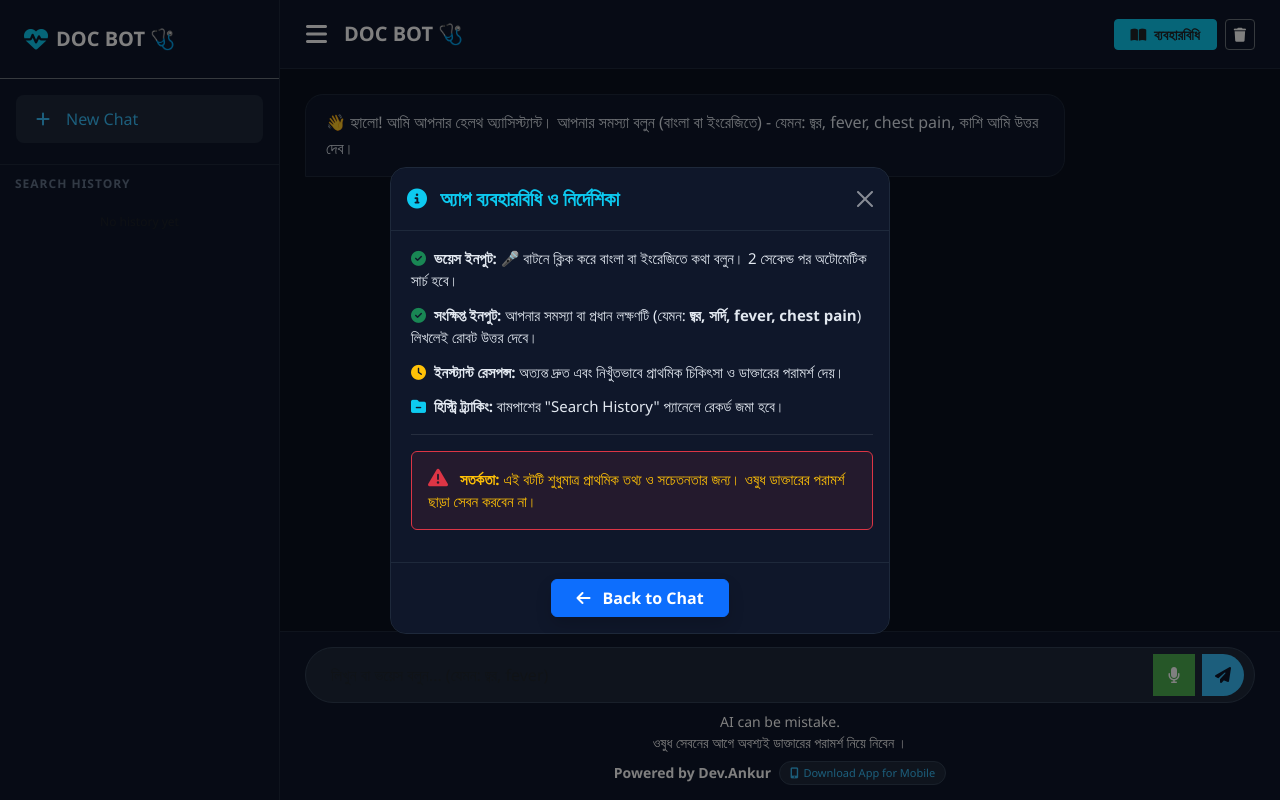
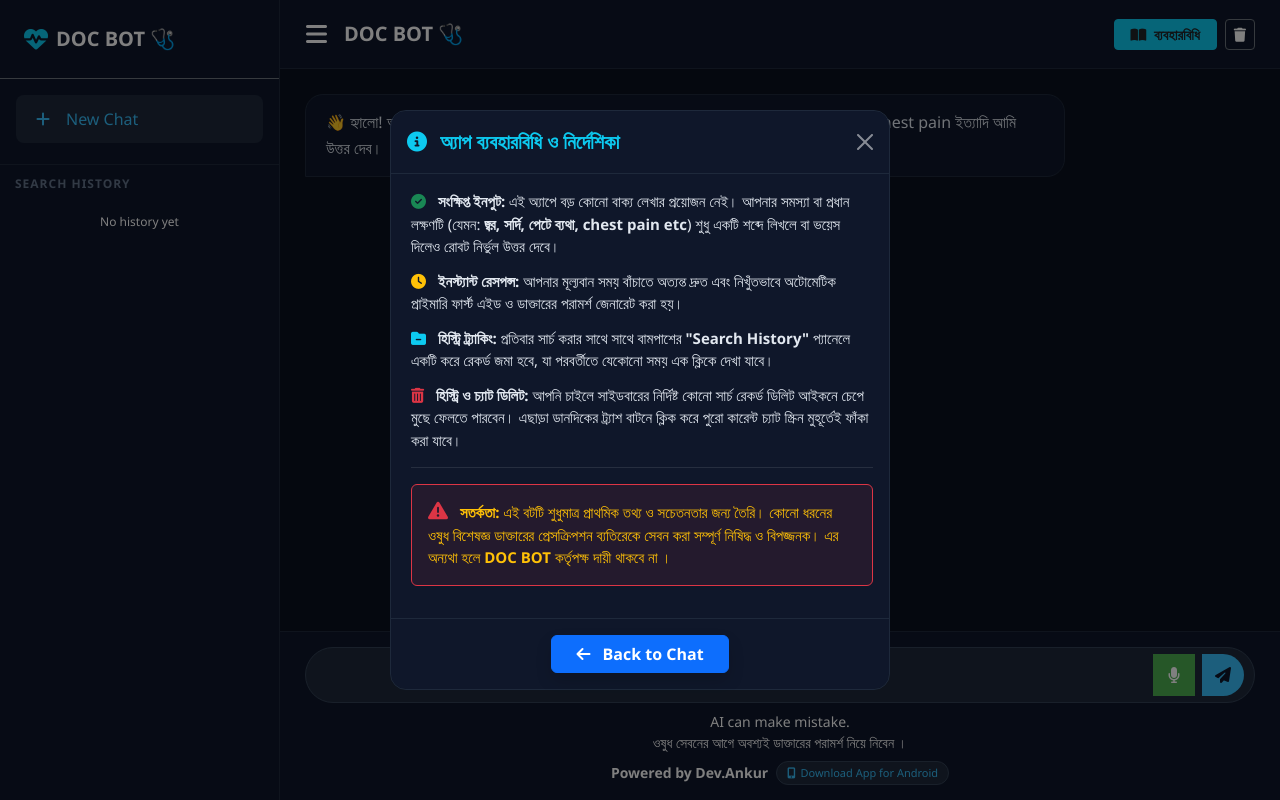
Before and after one commit to Saha-Pradyumna-Prasad/Doc_Bot, a Flask app: page / in a window 1280 px wide, after a click on "ব্যবহারবিধি". Run offline with Flask 3, Linux system fonts and the light colour scheme; some libraries are stand-ins or nearby versions.

Commit message:
Update index.html

```diff
--- a/templates/index.html
+++ b/templates/index.html
@@ -1,5 +1,5 @@
 <!DOCTYPE html>
-<html lang="en">
+<html lang="bn">
 <head>
     <meta charset="UTF-8">
     <meta name="viewport" content="width=device-width, initial-scale=1.0, user-scalable=yes">
@@ -426,7 +426,7 @@
 
             <div class="input-panel">
                 <div class="input-group">
-                    <input type="text" id="user-input" class="form-control" placeholder="লিখুন বা ভয়েস বলুন... (যেমন: জ্বর, fever)" onkeypress="if(event.key === 'Enter') sendMessage()">
+                    <input type="text" id="user-input" class="form-control"  onkeypress="if(event.key === 'Enter') sendMessage()">
                     <button class="voice-btn" id="voice-btn" onclick="startVoiceInput()">
                         <i class="fa-solid fa-microphone"></i>
                     </button>
@@ -436,12 +436,12 @@
                 </div>
                 <div id="voice-status" class="voice-status"></div>
                 <div class="text-center text-white mt-2">
-                    <div style="font-size: 14px;">AI can be mistake.</div>
+                    <div style="font-size: 14px;">AI can make mistake.</div>
                     <div style="font-size: 14px;">ওষুধ সেবনের আগে অবশ্যই ডাক্তারের পরামর্শ নিয়ে নিবেন ।</div>
                     <div class="mt-2 d-flex flex-column flex-sm-row align-items-center justify-content-center gap-2">
                         <footer style="font-size: 14px;"><b>Powered by Dev.Ankur</b></footer>
-                        <a href="https://drive.google.com/file/d/1bEGJUW2Pl1JHRCVWKSrPxpZRkkpzWqSu/view?usp=sharing" class="btn-download-app" target="_blank">
-                            <i class="fa-solid fa-mobile-screen-button"></i> Download App for Mobile
+                        <a href="https://drive.google.com/file/d/1xOE7vP5FMECNz7Vy0a3KH7VhozSCycgG/view?usp=sharing" class="btn-download-app" target="_blank">
+                            <i class="fa-solid fa-mobile-screen-button"></i> Download App for Android
                         </a>
                     </div>
                 </div>
@@ -459,15 +459,27 @@
                     <button type="button" class="btn-close btn-close-white" data-bs-dismiss="modal" aria-label="Close"></button>
                 </div>
                 <div class="modal-body">
-                    <ul class="instructions-list list-unstyled ps-1">
-                        <li><i class="fa-solid fa-circle-check text-success me-2"></i><strong>ভয়েস ইনপুট:</strong> 🎤 বাটনে ক্লিক করে বাংলা বা ইংরেজিতে কথা বলুন। 2 সেকেন্ড পর অটোমেটিক সার্চ হবে।</li>
-                        <li><i class="fa-solid fa-circle-check text-success me-2"></i><strong>সংক্ষিপ্ত ইনপুট:</strong> আপনার সমস্যা বা প্রধান লক্ষণটি (যেমন: <b>জ্বর, সর্দি, fever, chest pain</b>) লিখলেই রোবট উত্তর দেবে।</li>
-                        <li><i class="fa-solid fa-clock text-warning me-2"></i><strong>ইনস্ট্যান্ট রেসপন্স:</strong> অত্যন্ত দ্রুত এবং নিখুঁতভাবে প্রাথমিক চিকিৎসা ও ডাক্তারের পরামর্শ দেয়।</li>
-                        <li><i class="fa-solid fa-folder-minus text-info me-2"></i><strong>হিস্ট্রি ট্র্যাকিং:</strong> বামপাশের "Search History" প্যানেলে রেকর্ড জমা হবে।</li>
+                     <ul class="instructions-list list-unstyled ps-1">
+                        <li>
+                            <i class="fa-solid fa-circle-check text-success me-2"></i>
+                            <strong>সংক্ষিপ্ত ইনপুট:</strong> এই অ্যাপে বড় কোনো বাক্য লেখার প্রয়োজন নেই। আপনার সমস্যা বা প্রধান লক্ষণটি (যেমন: <b>জ্বর, সর্দি, পেটে ব্যথা, chest pain etc</b>) শুধু একটি শব্দে লিখলে বা ভয়েস দিলেও রোবট নির্ভুল উত্তর দেবে।
+                        </li>
+                        <li>
+                            <i class="fa-solid fa-clock text-warning me-2"></i>
+                            <strong>ইনস্ট্যান্ট রেসপন্স:</strong> আপনার মূল্যবান সময় বাঁচাতে অত্যন্ত দ্রুত এবং নিখুঁতভাবে অটোমেটিক প্রাইমারি ফার্স্ট এইড ও ডাক্তারের পরামর্শ জেনারেট করা হয়।
+                        </li>
+                        <li>
+                            <i class="fa-solid fa-folder-minus text-info me-2"></i>
+                            <strong>হিস্ট্রি ট্র্যাকিং:</strong> প্রতিবার সার্চ করার সাথে সাথে বামপাশের <b>"Search History"</b> প্যানেলে একটি করে রেকর্ড জমা হবে, যা পরবর্তীতে যেকোনো সময় এক ক্লিকে দেখা যাবে।
+                        </li>
+                        <li>
+                            <i class="fa-solid fa-trash-can text-danger me-2"></i>
+                            <strong>হিস্ট্রি ও চ্যাট ডিলিট:</strong> আপনি চাইলে সাইডবারের নির্দিষ্ট কোনো সার্চ রেকর্ড ডিলিট আইকনে চেপে মুছে ফেলতে পারবেন। এছাড়া ডানদিকের ট্র্যাশ বাটনে ক্লিক করে পুরো কারেন্ট চ্যাট স্ক্রিন মুহূর্তেই ফাঁকা করা যাবে।
+                        </li>
                         <hr class="border-secondary my-3">
                         <li class="bg-danger bg-opacity-10 p-3 rounded border border-danger border-opacity-20 text-warning">
                             <i class="fa-solid fa-triangle-exclamation me-2 fs-5 text-danger"></i>
-                            <strong>সতর্কতা:</strong> এই বটটি শুধুমাত্র প্রাথমিক তথ্য ও সচেতনতার জন্য। ওষুধ ডাক্তারের পরামর্শ ছাড়া সেবন করবেন না।
+                            <strong>সতর্কতা:</strong> এই বটটি শুধুমাত্র প্রাথমিক তথ্য ও সচেতনতার জন্য তৈরি। কোনো ধরনের ওষুধ বিশেষজ্ঞ ডাক্তারের প্রেসক্রিপশন ব্যতিরেকে সেবন করা সম্পূর্ণ নিষিদ্ধ ও বিপজ্জনক। এর অন্যথা হলে <b>DOC BOT</b> কর্তৃপক্ষ দায়ী থাকবে না ।
                         </li>
                     </ul>
                 </div>
@@ -485,7 +497,7 @@
     <script>
     // চ্যাট মেমোরি অবজেক্ট
     let currentChatId = null;
-    const WELCOME_TEXT = `👋 হ্যালো! আমি আপনার হেলথ অ্যাসিস্ট্যান্ট। আপনার সমস্যা বলুন (বাংলা বা ইংরেজিতে) - যেমন: জ্বর, fever, chest pain, কাশি আমি উত্তর দেব।`;
+    const WELCOME_TEXT = `👋 হ্যালো! আমি আপনার হেলথ অ্যাসিস্ট্যান্ট। আপনার সমস্যা বলুন (বাংলা বা ইংরেজিতে) - যেমন: জ্বর, fever, chest pain ইত্যাদি আমি উত্তর দেব।`;
 
     // Voice Recognition Setup - মোবাইল ও ওয়েব উভয়ের জন্য
     let recognition = null;
@@ -762,6 +774,7 @@
 
     function saveToLocalStorage(query, responseText) {
         let history = JSON.parse(localStorage.getItem('doc_bot_history')) || [];
+        // Remove duplicate if same query exists (to keep latest on top)
         history = history.filter(item => item.query.toLowerCase() !== query.toLowerCase());
         history.unshift({
             id: 'hist_' + Date.now(),
@@ -779,7 +792,7 @@
         const history = JSON.parse(localStorage.getItem('doc_bot_history')) || [];
 
         if(history.length === 0) {
-            historyList.innerHTML = '<div class="text-muted text-center" style="font-size:12px; padding:10px;">No history yet</div>';
+            historyList.innerHTML = '<div class="text-white text-center" style="font-size:12px; padding:10px;">No history yet</div>';
             return;
         }
 
@@ -787,21 +800,36 @@
         history.forEach(item => {
             const itemDiv = document.createElement('div');
             itemDiv.className = 'history-item';
-            itemDiv.innerHTML = `
-                <div class="history-text" onclick="loadOldChatFromHistory('${escapeHtml(item.query)}', '${escapeHtml(item.response)}'); closeSidebarOnMobile();">
-                    <i class="fa-regular fa-comment-medical text-info"></i>
-                    <span>${escapeHtml(item.query)}</span>
-                </div>
-                <button class="btn-delete-history" onclick="deleteHistoryItem(event, '${item.id}')" title="Delete record">
-                    <i class="fa-solid fa-trash-can"></i>
-                </button>
-            `;
+
+            // Create the text span with proper onclick handler to load the full conversation
+            const textSpan = document.createElement('div');
+            textSpan.className = 'history-text';
+            textSpan.innerHTML = `<i class="fa-regular fa-comment-medical text-info"></i> <span>${escapeHtml(item.query)}</span>`;
+            // Attach click event to load the old chat properly
+            textSpan.onclick = (function(query, response) {
+                return function() {
+                    loadOldChatFromHistory(query, response);
+                    closeSidebarOnMobile();
+                };
+            })(item.query, item.response);
+
+            const deleteBtn = document.createElement('button');
+            deleteBtn.className = 'btn-delete-history';
+            deleteBtn.innerHTML = '<i class="fa-solid fa-trash-can"></i>';
+            deleteBtn.onclick = (function(event, id) {
+                return function(e) {
+                    e.stopPropagation();
+                    deleteHistoryItem(id);
+                };
+            })(null, item.id);
+
+            itemDiv.appendChild(textSpan);
+            itemDiv.appendChild(deleteBtn);
             historyList.appendChild(itemDiv);
         });
     }
 
-    function deleteHistoryItem(event, id) {
-        event.stopPropagation();
+    function deleteHistoryItem(id) {
         let history = JSON.parse(localStorage.getItem('doc_bot_history')) || [];
         history = history.filter(item => item.id !== id);
         localStorage.setItem('doc_bot_history', JSON.stringify(history));
@@ -818,11 +846,19 @@
             .substring(0, 100);
     }
 
+    // IMPORTANT FIX: This function now correctly loads the selected conversation session
     function loadOldChatFromHistory(query, savedResponse) {
         const chatBox = document.getElementById('chat-box');
+        // Clear current chat content
         chatBox.innerHTML = '';
+        // Add user message (the query)
         appendMessage(query, 'user-msg', 'user-row');
+        // Add the bot's saved response exactly as it was stored
         appendMessage(savedResponse, 'bot-msg', 'bot-row');
+        // Update currentChatId so new messages are saved in a new session if needed, but we just show the old conversation.
+        currentChatId = 'chat_' + Date.now();
+        // Scroll to bottom to show latest message (which is the bot response)
+        chatBox.scrollTop = chatBox.scrollHeight;
     }
     </script>
 </body>
```
